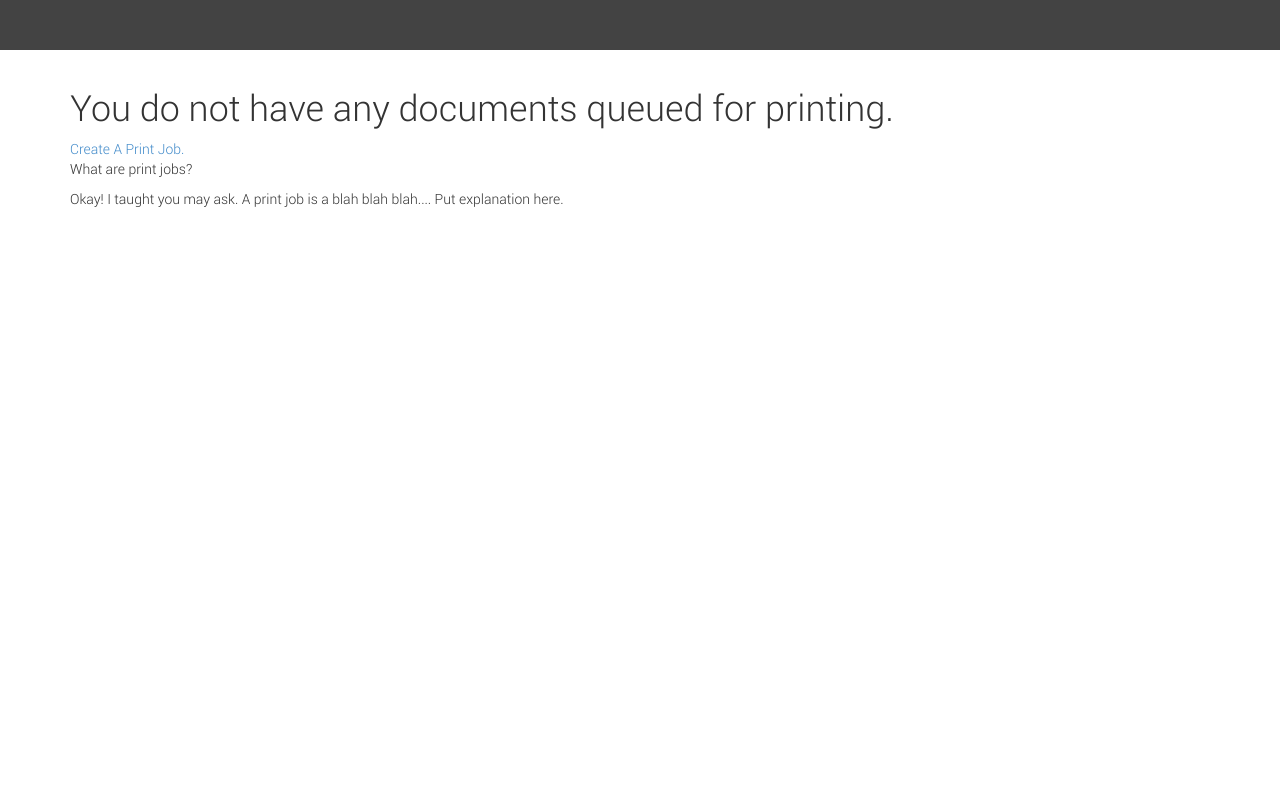
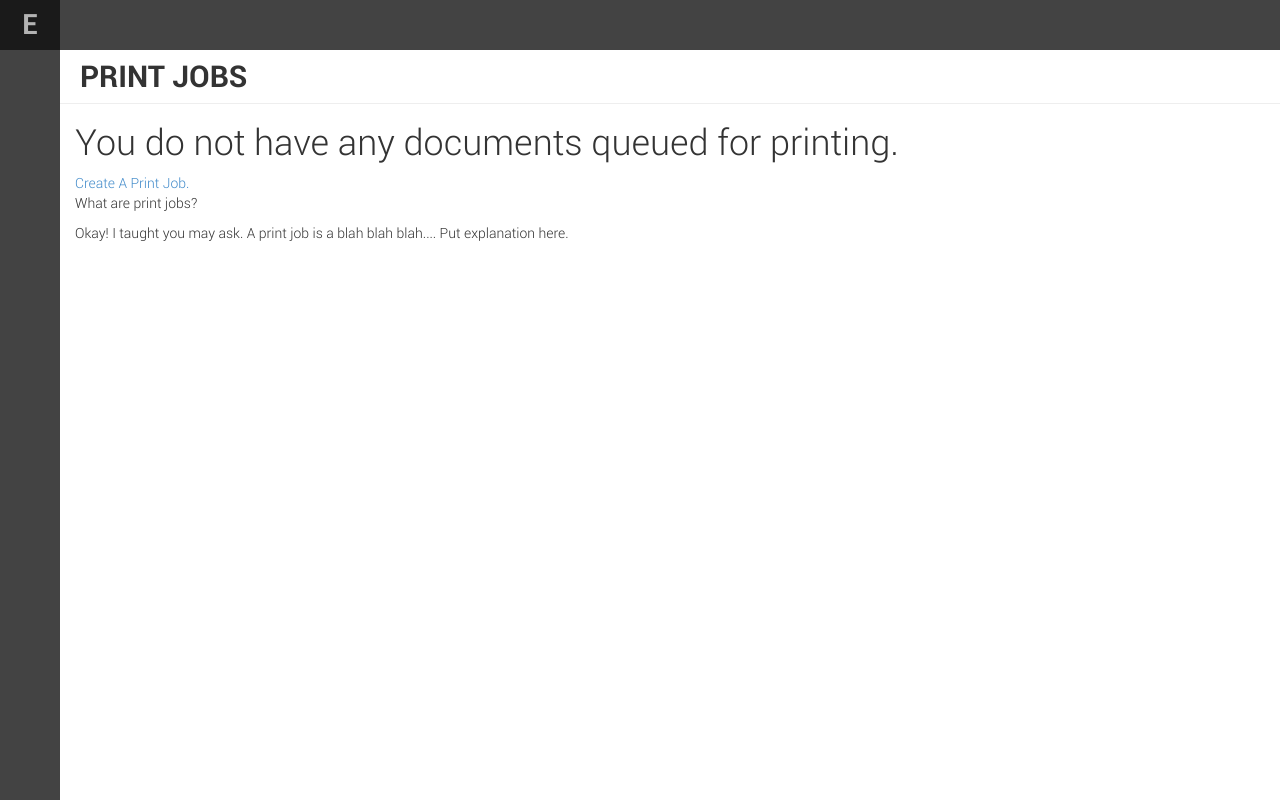
Before and after one commit to leocss/elibrary-web, a PHP site: the page made by app/views/printjob/index.twig in a window 1280 px wide. Run offline with PHP 8.4, Linux system fonts and the light colour scheme; the template is opened without the code that fills it, so the values that code supplies are empty; some libraries are stand-ins or nearby versions.

Commit message:
Design - added sidebar layout

```diff
--- a/app/views/layout-main.twig
+++ b/app/views/layout-main.twig
@@ -8,16 +8,19 @@
 <body>
 
 <div id="wrapper">
-    <div id="header" class="navbar navbar-default">
+    {% block before_header %}{% endblock %}
+    <div id="header" class="navbar navbar-default navbar-fixed-top">
+        <a href="/dashboard" id="logo">
+            <h2>E</h2>
+        </a>
     </div>
-    <div id="main-panel">
-        <div class="container">
-            <div class="col-md-12">
-                {% block content %} {% endblock %}
-            </div>
-        </div>
+    {% block after_header %}{% endblock %}
 
+    {% block before_content %}{% endblock %}
+    <div id="main">
+        {% block content %} {% endblock %}
     </div>
+    {% block after_content %}{% endblock %}
 </div>
 
 </body>
--- /dev/null
+++ b/app/views/layout-sidebar.twig
@@ -0,0 +1,7 @@
+{% extends 'layout-main.twig' %}
+
+{% block before_content %}
+<div id="sidebar">
+
+</div>
+{% endblock %}
--- a/app/views/printjob/index.twig
+++ b/app/views/printjob/index.twig
@@ -1,14 +1,21 @@
-{% extends 'layout-main.twig' %}
+{% extends 'layout-sidebar.twig' %}
 
 {% block content %}
     <div id="printjob-index">
-        <div class="row">
-            <h1>You do not have any documents queued for printing.</h1>
+        <div class="page-header">
+            <h2>Print Jobs</h2>
+        </div>
+        <div class="container-fluid">
+            <div class="row">
+                <div class="col-md-12">
+                    <h1>You do not have any documents queued for printing.</h1>
 
-            <a href="/printjobs/create">Create A Print Job.</a>
+                    <a href="/printjobs/create">Create A Print Job.</a>
 
-            <p>What are print jobs?</p>
-            <p>Okay! I taught you may ask. A print job is a blah blah blah.... Put explanation here.</p>
+                    <p>What are print jobs?</p>
+                    <p>Okay! I taught you may ask. A print job is a blah blah blah.... Put explanation here.</p>
+                </div>
+            </div>
         </div>
     </div>
 {% endblock %}
```
Also changed, not shown: app/bootstrap/application.php (+1 -7 lines), app/controllers/BookCtrl.php (added, +11 -0 lines), app/views/printjob/create.twig (+8 -1 lines), app/views/user/dashboard.twig (+11 -5 lines), public/assets/css/dashboard.css, public/assets/css/dashboard.scss, public/assets/css/modules/_fonts.scss (renamed from public/assets/css/_fonts.scss), public/assets/css/modules/_mixins.scss (renamed from public/assets/css/_mixins.scss), public/assets/css/modules/_variables.scss (added), 1 other file.
